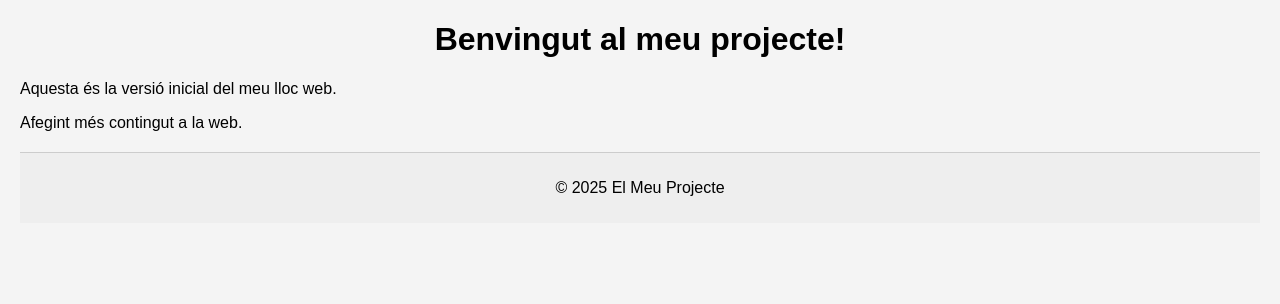
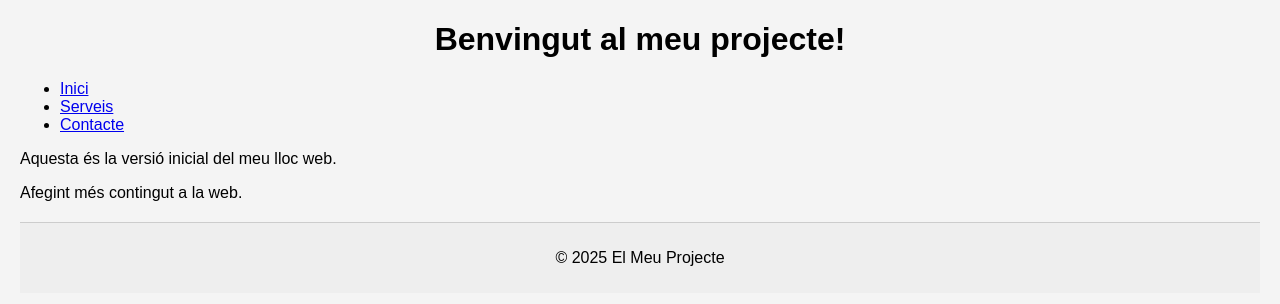
Before and after one commit to jfeliu16/el-meu-primer-projecte-web, a plain HTML site: page index.html in a window 1280 px wide. Drawn offline with Linux system fonts and the light colour scheme.

Commit message:
Edit index.html

```diff
--- a/index.html
+++ b/index.html
@@ -8,6 +8,14 @@
    </head>
    <body>
        <h1>Benvingut al meu projecte!</h1>
+       <nav>        <ul>
+            <li><a href="#">Inici</a></li>
+            <li><a href="#">Serveis</a></li>
+            <li><a href="#">Contacte</a></li>
+        </ul>
+       </nav>
+
+
        <p>Aquesta és la versió inicial del meu lloc web.</p>
        <p>Afegint més contingut a la web.</p>
        <footer><p>&copy; 2025 El Meu Projecte</p></footer>
```
